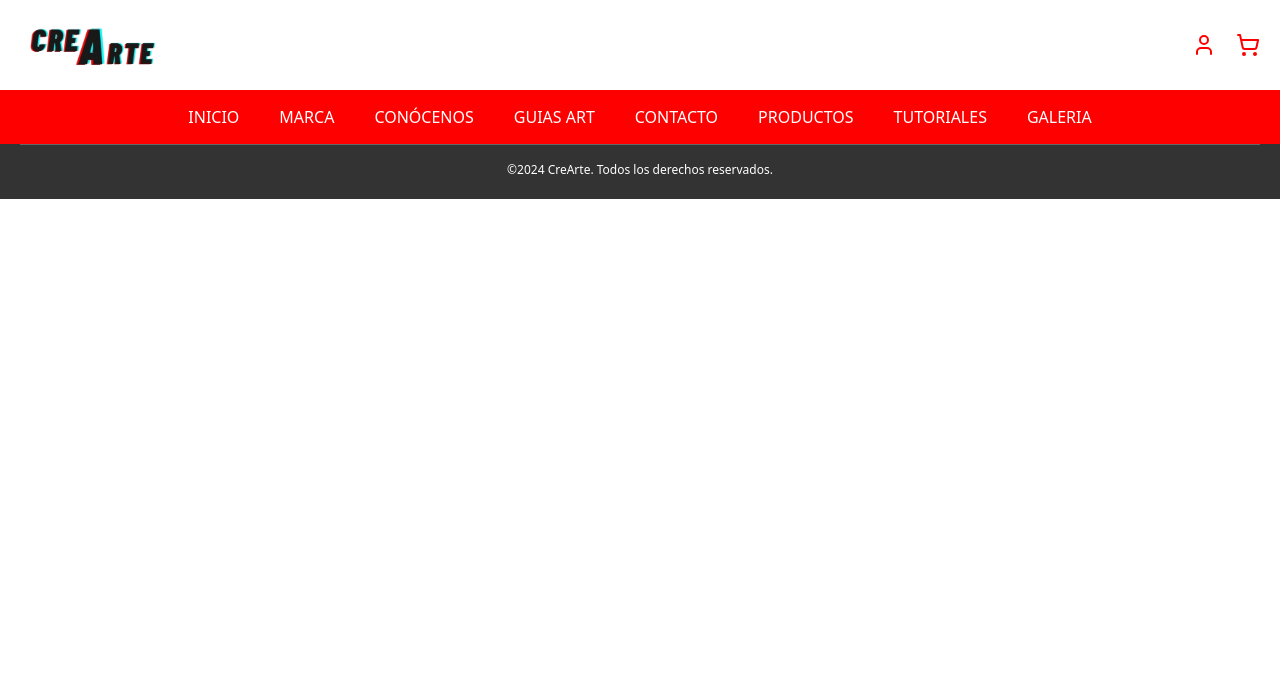
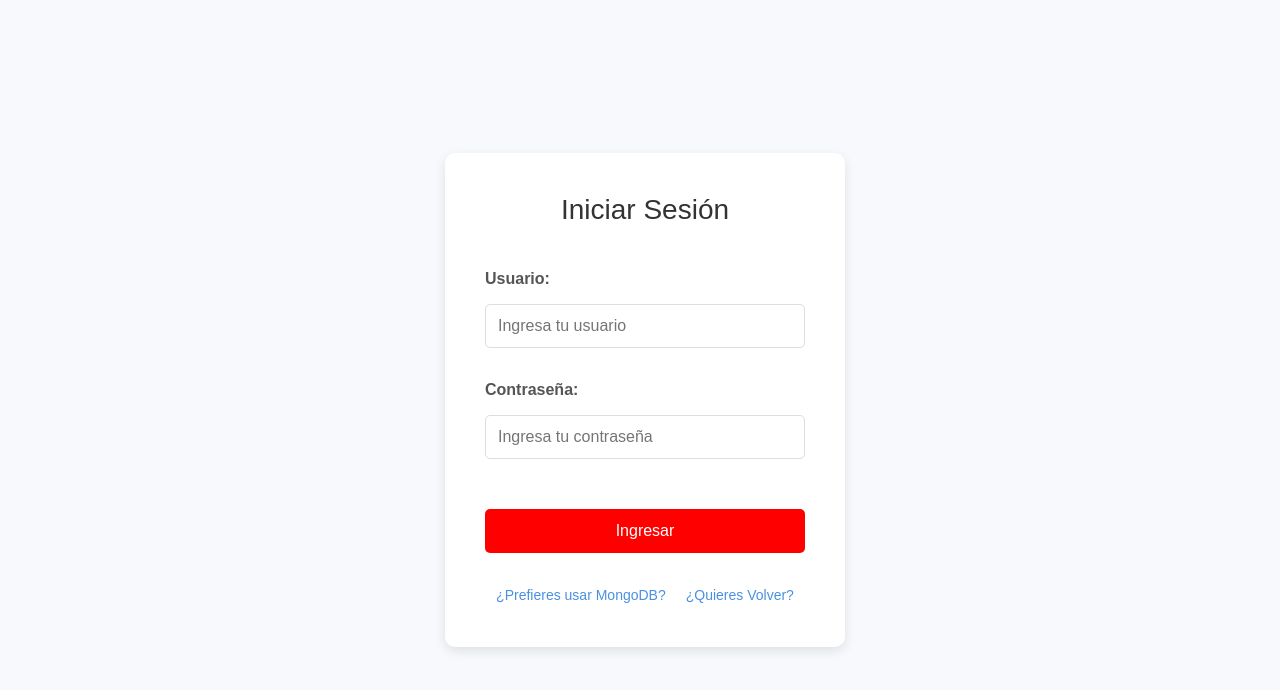
Before and after one commit to Angello2525/CreArteP, a React (Vite) app: page /login in a window 1280 px wide. Shown: the top 690 px of the page. Built offline with nearby package versions, Linux system fonts and the light colour scheme.

Commit message:
La areglacion del Login u.u

```diff
--- a/src/App.jsx
+++ b/src/App.jsx
@@ -1,4 +1,5 @@
-import { Routes, Route } from 'react-router-dom';
+import React from "react";
+import { BrowserRouter as Router, Routes, Route, useLocation } from "react-router-dom";
 import Header from './components/Header/Header';
 import Inicio from './pages/Inicio';
 import Marca from './pages/Marca';
@@ -12,13 +13,22 @@ import Productos from './pages/Productos';
 import Tutoriales from './pages/Tutoriales';
 import Galeria from './pages/Galeria';
 import Footer from './components/Footer/Footer';
+import Login from "./components/Login/Login";
 
 function App() {
+  const location = useLocation(); // Detecta la ruta actual
+
+  // Condición para ocultar Header y Footer en la página de Login
+  const showHeaderFooter = location.pathname !== "/login";
+
   return (
     <>
-      <Header />
+      {/* Mostrar Header solo si no estás en /login */}
+      {showHeaderFooter && <Header />}
+
       <Routes>
         <Route path="/" element={<Inicio />} />
+        <Route path="/login" element={<Login />} />
         <Route path="/marca" element={<Marca />} />
         <Route path="/conocenos" element={<Conocenos />} />
         <Route path="/guias-art" element={<GuiasArt />} />
@@ -30,7 +40,9 @@ function App() {
         <Route path="/tutoriales" element={<Tutoriales />} />
         <Route path="/galeria" element={<Galeria />} />
       </Routes>
-      <Footer />
+
+      {/* Renderiza Footer solo si no estás en /login */}
+      {showHeaderFooter && <Footer />}
     </>
   );
 }
--- /dev/null
+++ b/src/components/Login/Login.css
@@ -0,0 +1,144 @@
+/* Login.css */
+
+* {
+  margin: 0;
+  padding: 0;
+  box-sizing: border-box;
+}
+
+body {
+  font-family: Arial, sans-serif;
+  background-color: #f7f9fc;
+}
+
+.login-container {
+  display: flex;
+  justify-content: center;
+  align-items: center;
+  min-height: 100vh;
+  padding: 0 20px;
+}
+
+.login-form {
+  background-color: #fff;
+  padding: 40px;
+  border-radius: 10px;
+  box-shadow: 0 4px 12px rgba(0, 0, 0, 0.1);
+  width: 100%;
+  max-width: 400px;
+}
+
+h2 {
+  text-align: center;
+  font-size: 28px;
+  color: #333;
+  margin-bottom: 30px;
+}
+
+.form-group {
+  margin-bottom: 20px;
+}
+
+.form-group label {
+  display: block;
+  font-weight: bold;
+  color: #555;
+  margin-bottom: 8px;
+}
+
+.form-group input {
+  width: 100%;
+  padding: 12px;
+  border: 1px solid #ddd;
+  border-radius: 5px;
+  font-size: 16px;
+  color: #333;
+  margin-top: 5px;
+}
+
+.form-group input:focus {
+  border-color: #4A90E2;
+  outline: none;
+}
+
+button {
+  width: 100%;
+  padding: 12px;
+  background-color: #4A90E2;
+  color: #fff;
+  border: none;
+  border-radius: 5px;
+  font-size: 16px;
+  cursor: pointer;
+  transition: background-color 0.3s ease;
+  margin-top: 20px;
+}
+
+button:hover {
+  background-color: #357ABD;
+}
+
+.links-container {
+  margin-top: 20px;
+  text-align: center;
+}
+
+.link {
+  font-size: 14px;
+  color: #4A90E2;
+  text-decoration: none;
+  margin: 0 10px;
+  transition: color 0.3s ease;
+}
+
+.link:hover {
+  color: #357ABD;
+}
+
+/* Estilos para la alerta emergente */
+.alert {
+  position: fixed;
+  top: 20px;
+  left: 50%;
+  transform: translateX(-50%);
+  padding: 15px;
+  border-radius: 10px;
+  color: #fff;
+  font-size: 16px;
+  font-weight: bold;
+  width: 80%;
+  max-width: 400px;
+  z-index: 1000;
+  display: flex;
+  justify-content: center;
+  align-items: center;
+  opacity: 0;
+  animation: alert-animation 5s forwards;
+}
+
+.alert-success {
+  background-color: #4caf50;
+}
+
+.alert-error {
+  background-color: #f44336;
+}
+
+@keyframes alert-animation {
+  0% {
+    opacity: 0;
+    top: -50px;
+  }
+  20% {
+    opacity: 1;
+    top: 20px;
+  }
+  80% {
+    opacity: 1;
+    top: 20px;
+  }
+  100% {
+    opacity: 0;
+    top: -50px;
+  }
+}
--- /dev/null
+++ b/src/components/Login/Login.jsx
@@ -0,0 +1,94 @@
+import React, { useState, useEffect } from 'react';
+import { useNavigate, Link } from 'react-router-dom';  // Asegúrate de importar Link
+import './Login.css';
+
+const Login = () => {
+  const [username, setUsername] = useState('');
+  const [password, setPassword] = useState('');
+  const [message, setMessage] = useState('');
+  const [isSuccess, setIsSuccess] = useState(false);
+
+  const navigate = useNavigate();
+
+  // Lista de administradores (usuario y contraseña)
+  const admins = [
+    { username: 'admin1', password: 'admin123' },
+    { username: 'admin2', password: 'admin456' },
+    { username: 'admin3', password: 'admin789' }
+  ];
+
+  const handleLogin = (e) => {
+    e.preventDefault();
+
+    // Validación de campos vacíos
+    if (!username || !password) {
+      setMessage('Por favor, completa todos los campos.');
+      setIsSuccess(false);
+      return;
+    }
+
+    // Verificar si el usuario y la contraseña coinciden con algún administrador
+    const admin = admins.find((admin) => admin.username === username && admin.password === password);
+
+    if (admin) {
+      setMessage(`¡Bienvenido, ${username}!`);
+      setIsSuccess(true);
+    } else {
+      setMessage('Usuario o contraseña incorrectos.');
+      setIsSuccess(false);
+    }
+  };
+
+  useEffect(() => {
+    // Redirigir después de 3 segundos si el login fue exitoso
+    if (isSuccess) {
+      const timer = setTimeout(() => {
+        navigate('/');  // Cambiar '/home' a la ruta que desees
+      }, 3000); // Redirigir después de 3 segundos (3000 ms)
+
+      return () => clearTimeout(timer); // Limpiar el temporizador si el componente se desmonta
+    }
+  }, [isSuccess, navigate]);  // Dependencia de isSuccess para iniciar el redireccionamiento solo si es exitoso
+
+  return (
+    <div className="login-container">
+      <form onSubmit={handleLogin} className="login-form">
+        <h2>Iniciar Sesión</h2>
+        <div className="form-group">
+          <label htmlFor="username">Usuario:</label>
+          <input
+            type="text"
+            id="username"
+            value={username}
+            onChange={(e) => setUsername(e.target.value)}
+            placeholder="Ingresa tu usuario"
+          />
+        </div>
+        <div className="form-group">
+          <label htmlFor="password">Contraseña:</label>
+          <input
+            type="password"
+            id="password"
+            value={password}
+            onChange={(e) => setPassword(e.target.value)}
+            placeholder="Ingresa tu contraseña"
+          />
+        </div>
+        <button type="submit">Ingresar</button>
+
+        <div className="links-container">
+          <Link to="/" className="link">¿Prefieres usar MongoDB?</Link>
+          <Link to="/" className="link">¿Quieres Volver?</Link>
+        </div>
+      </form>
+
+      {message && (
+        <div className={`alert ${isSuccess ? 'alert-success' : 'alert-error'}`}>
+          {message}
+        </div>
+      )}
+    </div>
+  );
+};
+
+export default Login;
```
